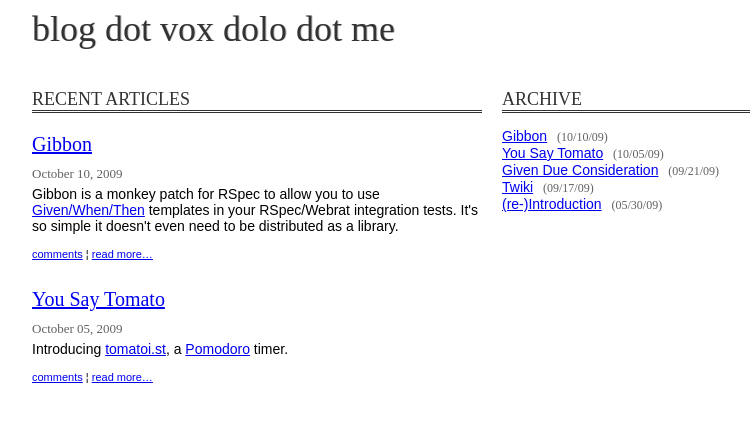
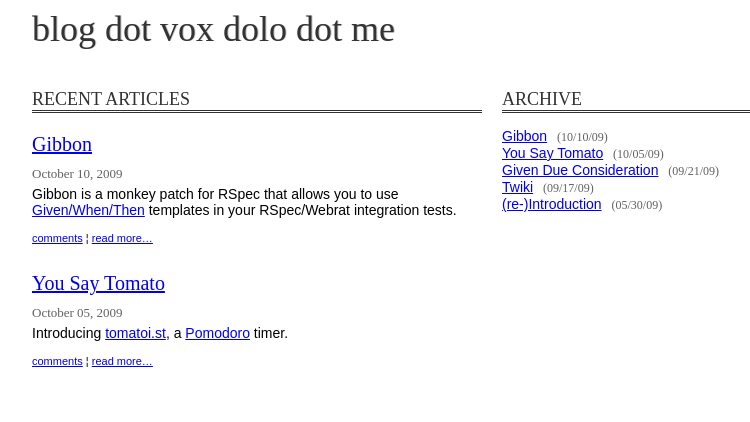
Before and after one commit to mrmemes-eth/voxdolo.github.com, a Jekyll site: the page built from index.html, in a window 1280 px wide. Shown: the top 422 px of the page, without its empty margins (248-998 px from the left). Built offline with Jekyll 4.4.1, drawn with Linux system fonts in a browser that asks for light colours; comment, search, counter and statistics services are not loaded.

Commit message:
Update Gibbon excerpt

```diff
--- a/_posts/2009-10-10-gibbon.md
+++ b/_posts/2009-10-10-gibbon.md
@@ -2,10 +2,9 @@
 title: Gibbon
 layout: post
 excerpt: |-
-  Gibbon is a monkey patch for RSpec to allow you to use
+  Gibbon is a monkey patch for RSpec that allows you to use
   <a href="http://wiki.github.com/aslakhellesoy/cucumber/given-when-then">Given/When/Then</a>
-  templates in your RSpec/Webrat integration tests. It's so simple it doesn't
-  even need to be distributed as a library.
+  templates in your RSpec/Webrat integration tests.
 
 ---
 
```
